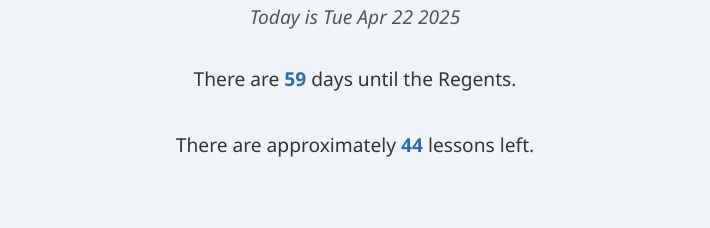
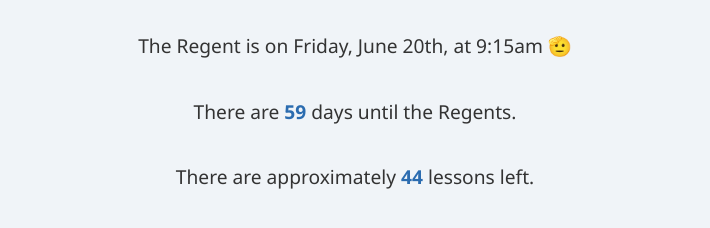
Before and after one commit to RabbiRosenfeld/Countdown-to-US-Regents-2025-, a plain HTML site: page index.html in a window 1280 px wide. Shown: the part 368-596 px from the top of the page, without its empty margins (285-995 px from the left). Drawn offline with Linux system fonts and the light colour scheme.

Commit message:
Update index.html

```diff
--- a/index.html
+++ b/index.html
@@ -36,6 +36,7 @@
 <body>
   <h1>📚 Countdown to the US History Regents</h1>
   <p class="date">Today is <span id="todayDate">...</span></p>
+  <p>The Regent is on Friday, June 20th, at 9:15am 🫡</p>
   <p>There are <span class="count" id="daysLeft">...</span> days until the Regents.</p>
   <p>There are approximately <span class="count" id="lessonsLeft">...</span> lessons left.</p>
 
```
